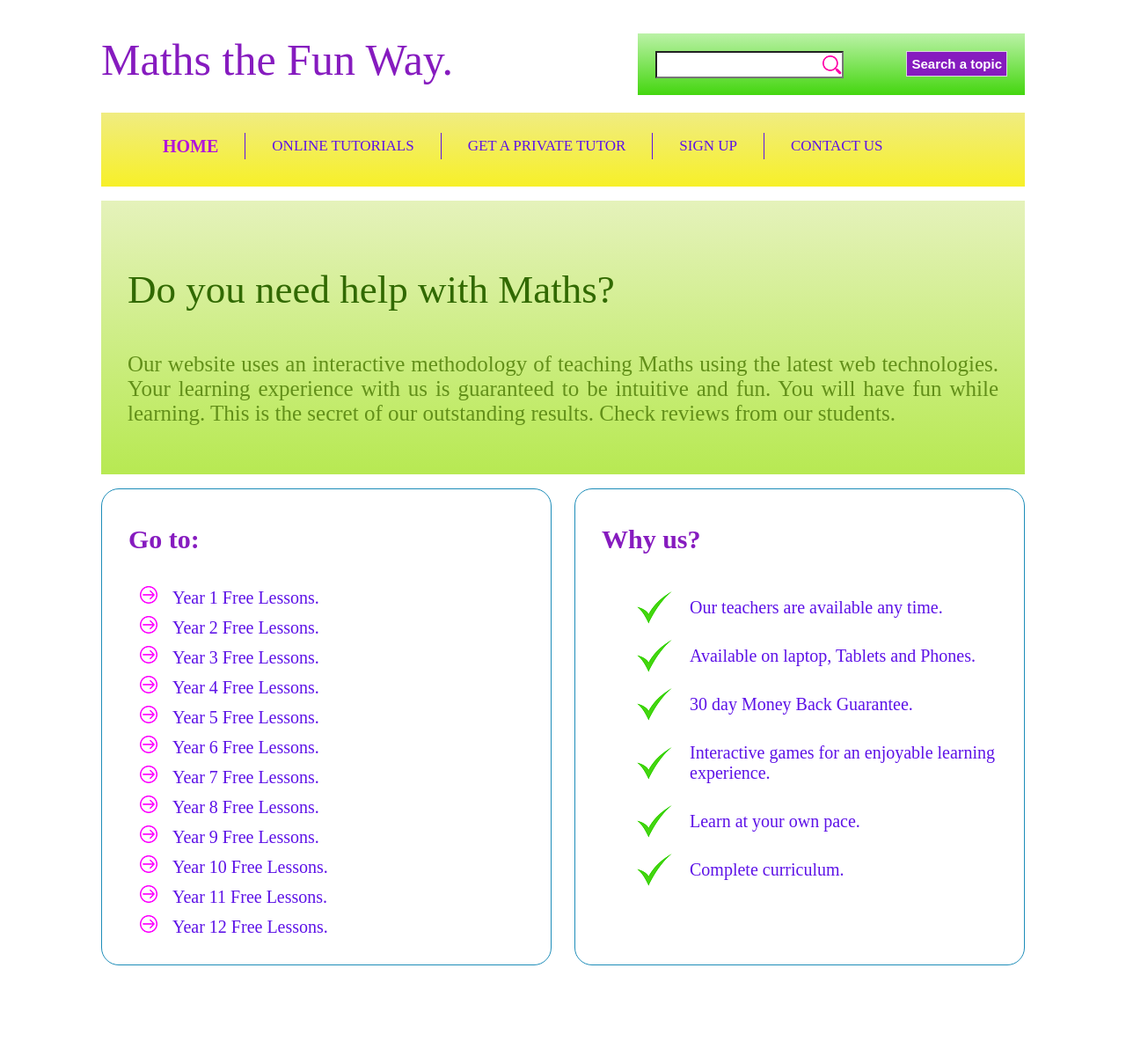
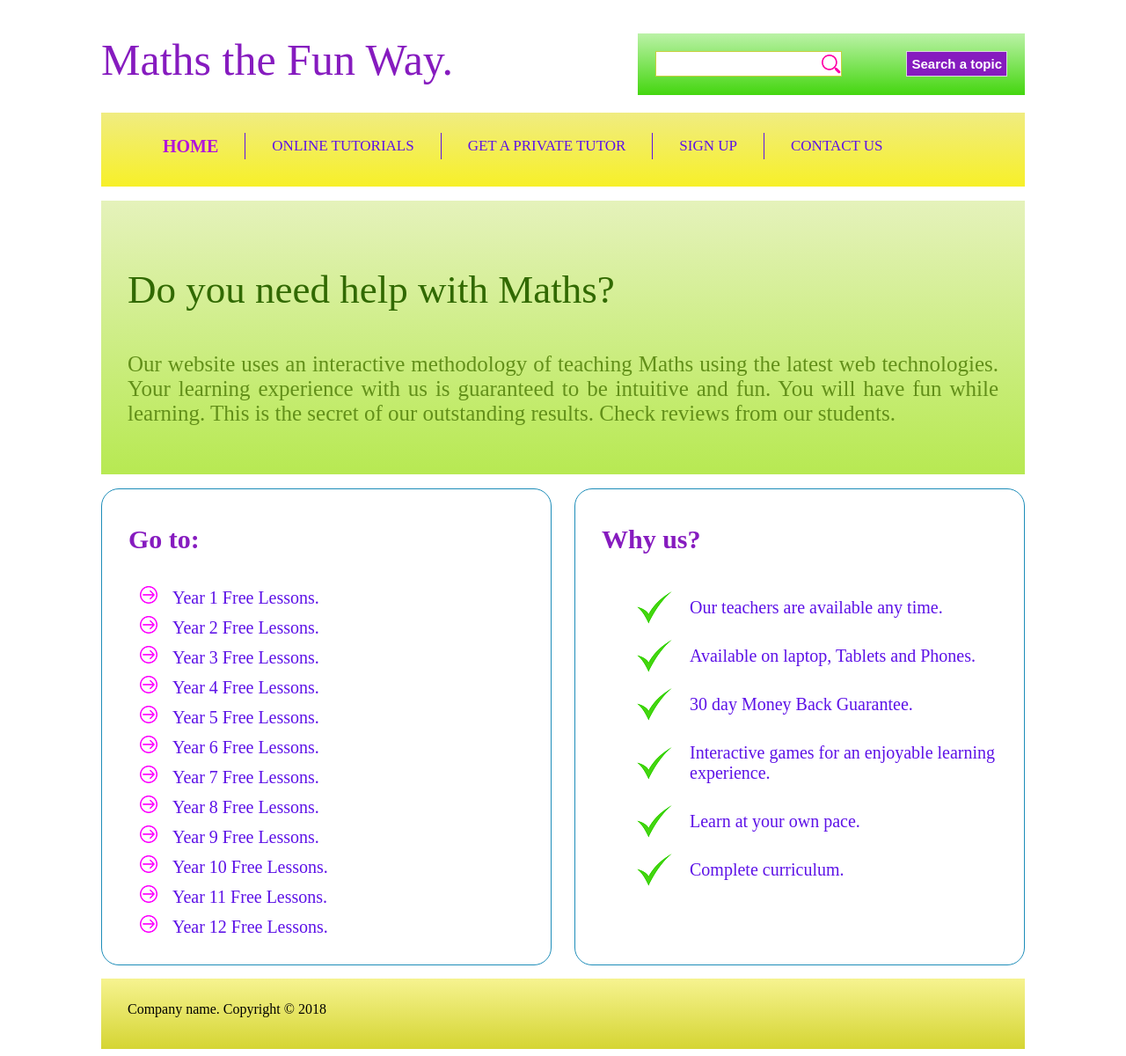
Before and after one commit to TetianaKlymchuk/Udemy-CWD-Projects, a PHP site: page / in a window 1280 px wide. Shown: the whole page at 88% size. Before the commit the page ends 1097 px from the top, so only its background shows below. Run offline with PHP 8.4, Linux system fonts and the light colour scheme.

Commit message:
Added footer to Math Tutorial Website

```diff
--- a/Math_Tutorial_Website/index.html
+++ b/Math_Tutorial_Website/index.html
@@ -73,6 +73,12 @@
                             <li><a href="#">Complete curriculum.</a></li>
                     </ul>
             </div>
+            <div class="clear"></div>
+            <footer class="footer">
+                <div>
+                    <p>Company name. Copyright &copy; 2018 </p>
+                </div>
+            </footer>
         </div>
 	</body>
 </html>
--- a/Math_Tutorial_Website/styling.css
+++ b/Math_Tutorial_Website/styling.css
@@ -1,3 +1,7 @@
+body{
+    font: Arial, Helvetica, sans-serif;
+}
+
 #container{
     width: 1050px;
     margin: 0 auto;
@@ -37,6 +41,7 @@ h1 a{
     font-size: 15px;
     color: #E36A0C;
     background: white url(images/search.png) right center no-repeat;
+    border: 1px solid #C8D03E;
 }
 
 .submit{
@@ -155,3 +160,9 @@ ul{
 #rightsidebar{
     float: right;
 }
+.footer{
+    height: 60px;
+    background: linear-gradient(#F6F390, #D5D533);
+    padding: 10px 30px;
+    margin-top: 15px;
+}
```
